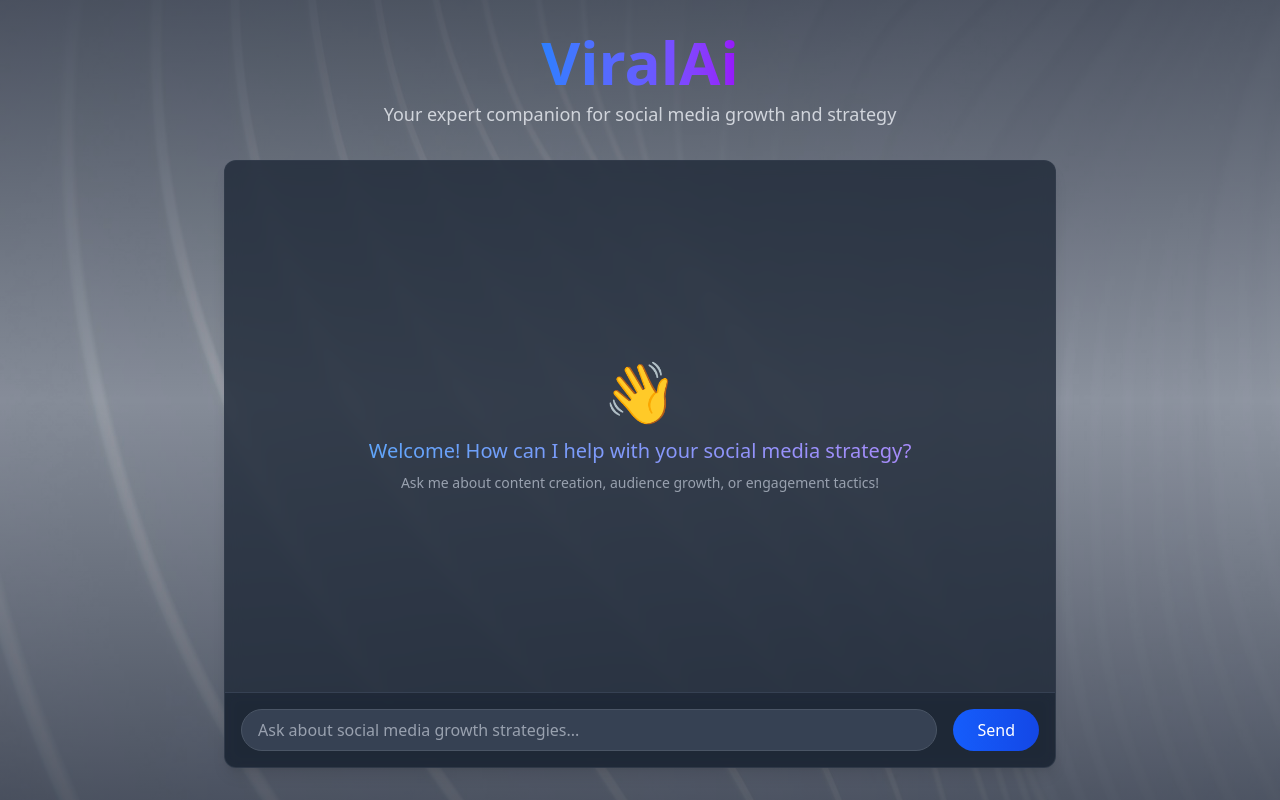
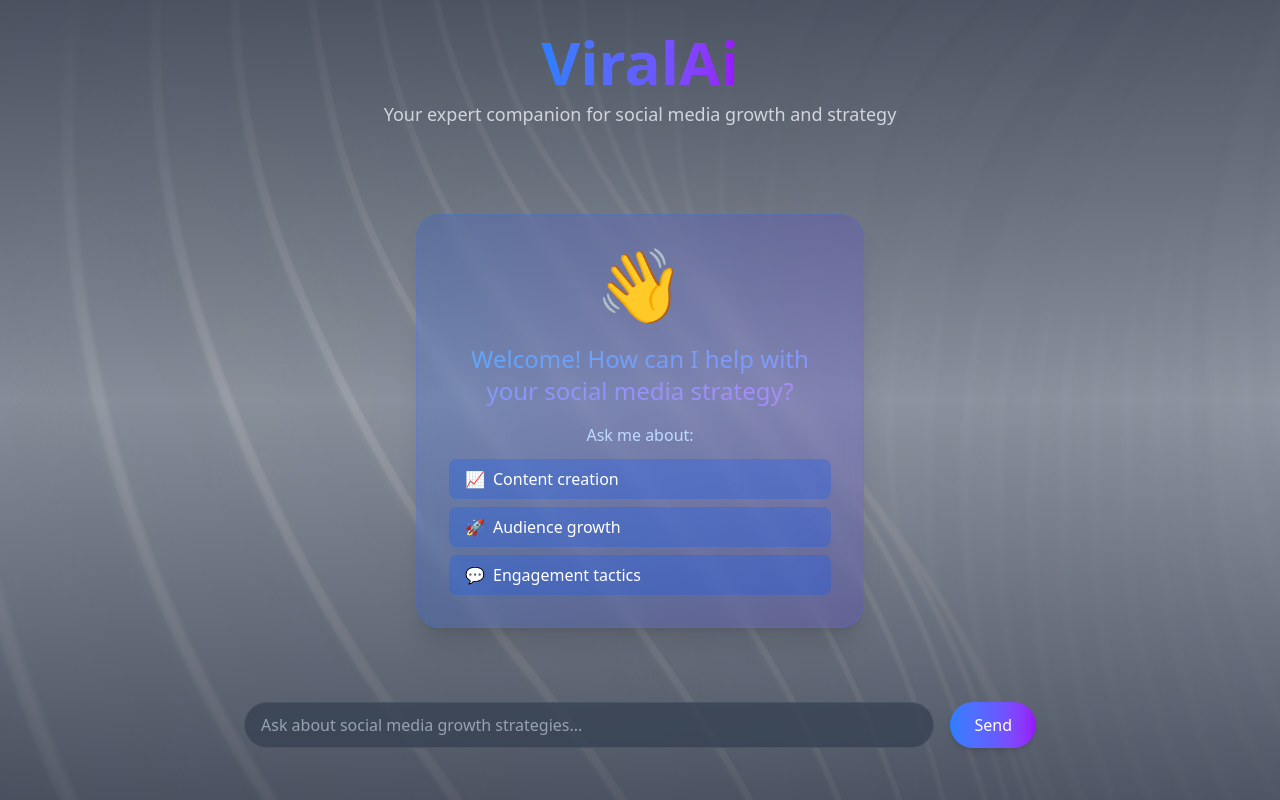
Before and after one commit to liorelisberg/HuggingAi, a Next.js app: page / in a window 1280 px wide. Built offline with nearby package versions, Linux system fonts and the light colour scheme.

Commit message:
Update UI styling: Add gradient and animation to chat elements

```diff
--- a/src/app/components/Chat.tsx
+++ b/src/app/components/Chat.tsx
@@ -45,14 +45,14 @@ export default function Chat() {
       >
         <div className="flex items-start gap-3">
           {message.role === 'assistant' && (
-            <div className="w-8 h-8 rounded-full bg-blue-500 flex items-center justify-center text-white flex-shrink-0">
+            <div className="w-8 h-8 rounded-full bg-gradient-to-r from-gray-600 via-gray-500 to-blue-500 flex items-center justify-center text-white flex-shrink-0 animate-pulse-slow">
               AI
             </div>
           )}
           <div
-            className={`max-w-[85%] rounded-2xl px-4 py-3 ${
+            className={`max-w-[90vw] sm:max-w-[85%] rounded-2xl px-4 py-3 ${
               message.role === 'user'
-                ? 'bg-blue-600 text-white rounded-br-none'
+                ? 'bg-gradient-to-r from-blue-500 via-indigo-500 to-purple-600 text-white rounded-br-none animate-pulse-slow'
                 : 'bg-gray-700 text-gray-100 rounded-bl-none'
             } shadow-lg prose prose-invert break-words whitespace-pre-wrap overflow-hidden`}
           >
@@ -90,7 +90,7 @@ export default function Chat() {
           </div>
           {message.role === 'user' && (
             <div className="flex items-center justify-center flex-shrink-0">
-              <span className="flex items-center gap-1 px-2.5 py-1 rounded-full border border-blue-400 bg-gradient-to-r from-blue-700 to-blue-500 text-white font-bold shadow-md text-xs sm:text-sm animate-fade-in">
+              <span className="flex items-center gap-1 px-2.5 py-1 rounded-full bg-gradient-to-r from-blue-500 via-indigo-500 to-purple-600 text-white font-bold shadow-md text-xs sm:text-sm animate-pulse-slow">
                 <svg xmlns='http://www.w3.org/2000/svg' className='h-4 w-4 sm:h-5 sm:w-5 text-blue-200' fill='none' viewBox='0 0 24 24' stroke='currentColor' strokeWidth='2'><path strokeLinecap='round' strokeLinejoin='round' d='M5.121 17.804A9 9 0 1112 21a8.963 8.963 0 01-6.879-3.196z' /><path strokeLinecap='round' strokeLinejoin='round' d='M15 11a3 3 0 11-6 0 3 3 0 016 0z' /></svg>
                 Me
               </span>
@@ -166,7 +166,7 @@ export default function Chat() {
 
   return (
     <div
-      className="flex flex-col card overflow-hidden h-[calc(100vh-12rem)]"
+      className="flex flex-col overflow-hidden h-[calc(100vh-12rem)]"
       role="region"
       aria-label="Chat conversation"
     >
@@ -176,26 +176,39 @@ export default function Chat() {
         aria-live="polite"
       >
         {messages.length === 0 ? (
-          <div className="text-center text-gray-400 py-8 h-full flex flex-col items-center justify-center" role="status">
-            <div className="text-6xl mb-4 animate-pulse-glow" aria-hidden="true">👋</div>
-            <h2 className="text-xl mb-2 font-semibold">
-              <span className="text-gradient font-medium">Welcome! How can I help with your social media strategy?</span>
-            </h2>
-            <p className="text-sm">Ask me about content creation, audience growth, or engagement tactics!</p>
+          <div className="text-center py-12 h-full flex flex-col items-center justify-center" role="status">
+            <div className="bg-gradient-to-r from-blue-600/20 to-indigo-600/20 p-8 rounded-3xl backdrop-blur-sm shadow-xl border border-blue-500/20 max-w-md">
+              <div className="text-7xl mb-6 animate-pulse-glow" aria-hidden="true">👋</div>
+              <h2 className="text-2xl mb-4 font-semibold">
+                <span className="text-gradient font-medium">Welcome! How can I help with your social media strategy?</span>
+              </h2>
+              <p className="text-blue-200 mb-3">Ask me about:</p>
+              <div className="flex flex-col gap-2 text-white">
+                <div className="flex items-center bg-blue-600/30 px-4 py-2 rounded-lg">
+                  <span className="mr-2">📈</span> Content creation
+                </div>
+                <div className="flex items-center bg-blue-600/30 px-4 py-2 rounded-lg">
+                  <span className="mr-2">🚀</span> Audience growth
+                </div>
+                <div className="flex items-center bg-blue-600/30 px-4 py-2 rounded-lg">
+                  <span className="mr-2">💬</span> Engagement tactics
+                </div>
+              </div>
+            </div>
           </div>
         ) : (
           <Virtuoso
             ref={virtuosoRef}
             data={messages}
             itemContent={(index) => renderMessage(index)}
-            className="h-full px-2 scrollbar-hidden"
+            className="h-full px-2 scrollbar-hidden space-y-4"
             followOutput="smooth"
             increaseViewportBy={{ top: 100, bottom: 100 }}
             style={{ height: '100%' }}
             overscan={20}
             components={{
               Item: ({ children, ...props }) => (
-                <div {...props} className="py-1">
+                <div {...props} className="py-1 focus:outline-none focus-visible:ring-2 focus-visible:ring-blue-400 focus-visible:ring-offset-2 focus-visible:ring-offset-gray-900" tabIndex={0}>
                   {children}
                 </div>
               ),
@@ -210,7 +223,7 @@ export default function Chat() {
             aria-label="Loading response"
           >
             <div className="flex items-center gap-3">
-              <div className="w-8 h-8 rounded-full bg-blue-500 flex items-center justify-center text-white">
+              <div className="w-8 h-8 rounded-full bg-gradient-to-r from-gray-600 via-gray-500 to-blue-500 flex items-center justify-center text-white animate-pulse-slow">
                 AI
               </div>
               <div className="bg-gray-700 rounded-2xl px-4 py-3 rounded-bl-none">
@@ -227,26 +240,28 @@ export default function Chat() {
 
       <form
         onSubmit={handleSubmit}
-        className="border-t border-gray-700 p-4 glass"
+        className="p-4"
         role="form"
         aria-label="Message input form"
       >
-        <div className="flex gap-4">
+        <div className="flex gap-4 p-1 rounded-2xl">
           <input
             type="text"
             value={input}
             onChange={(e) => setInput(e.target.value)}
             placeholder="Ask about social media growth strategies..."
-            className="flex-1 px-4 py-2 rounded-full bg-gray-700 text-gray-100 border border-gray-600 focus:border-blue-500 focus:ring-2 focus:ring-blue-500 focus:outline-none focus-visible:ring-2 focus-visible:ring-blue-400 focus-visible:ring-offset-2 focus-visible:ring-offset-gray-900 placeholder-gray-400"
+            className="flex-1 px-4 py-2.5 rounded-full bg-gray-700/80 text-gray-100 border border-gray-600 focus:border-blue-500 focus:ring-2 focus:ring-blue-500 focus:outline-none focus-visible:ring-2 focus-visible:ring-blue-400 focus-visible:ring-offset-2 focus-visible:ring-offset-gray-900 placeholder-gray-400"
             disabled={isLoading}
             aria-label="Message input"
+            tabIndex={0}
             role="textbox"
           />
           <button
             type="submit"
             disabled={isLoading}
-            className="px-6 py-2 bg-gradient-to-r from-blue-600 to-blue-700 text-white rounded-full hover:from-blue-700 hover:to-blue-800 focus:ring-2 focus:ring-blue-500 focus:outline-none disabled:opacity-50 disabled:cursor-not-allowed transition-colors duration-200"
+            className="px-6 py-2.5 min-h-[44px] bg-gradient-to-r from-blue-500 via-indigo-500 to-purple-600 text-white rounded-full hover:opacity-90 focus:ring-2 focus:ring-blue-500 focus:outline-none disabled:opacity-50 disabled:cursor-not-allowed transition-all duration-200 shadow-md animate-pulse-slow"
             aria-label={isLoading ? "Sending message..." : "Send message"}
+            tabIndex={0}
           >
             Send
           </button>
```
